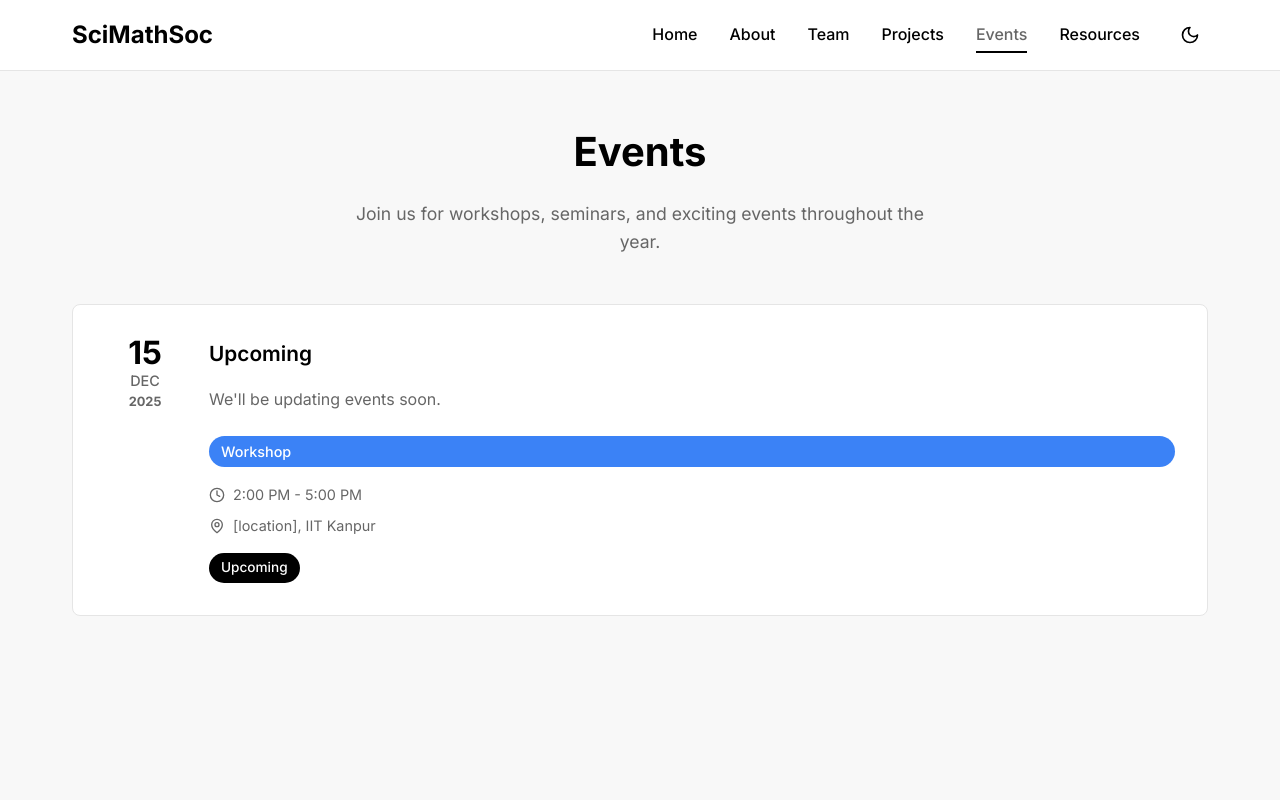
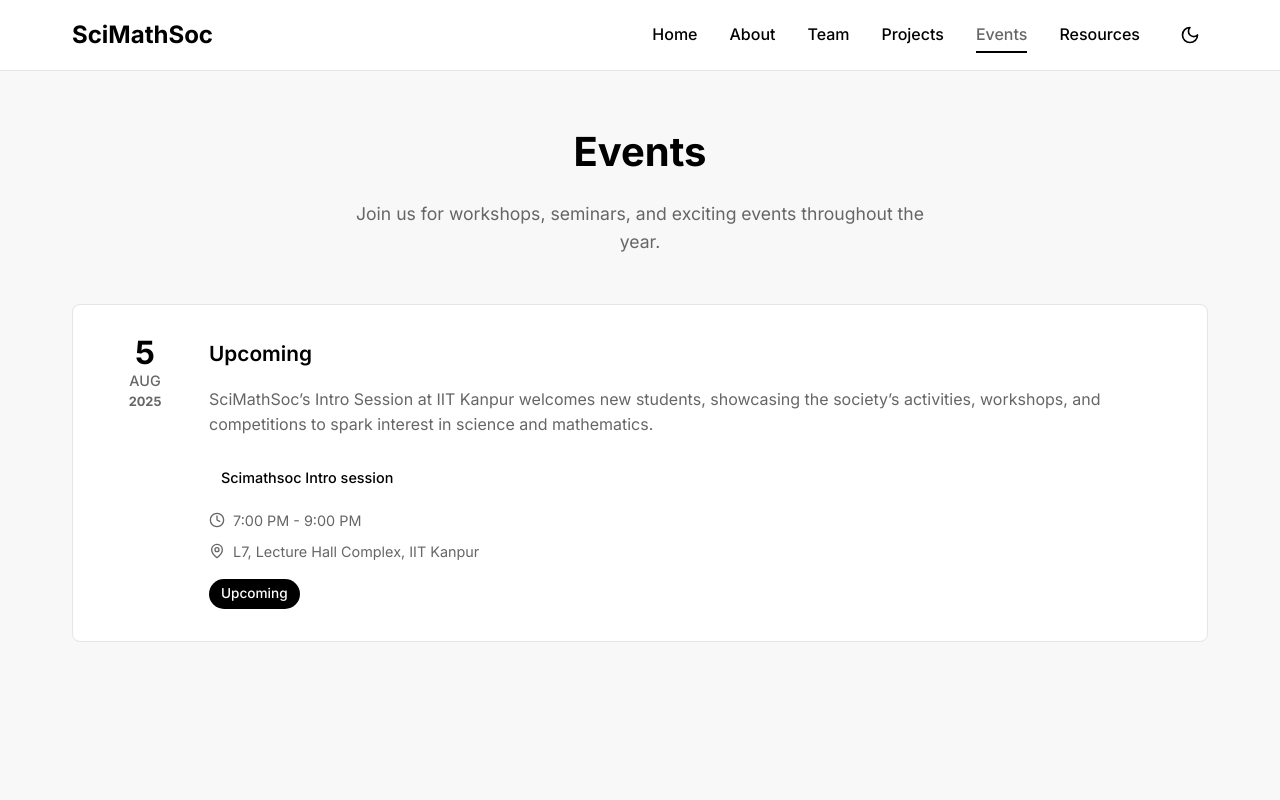
Before and after one commit to Singularityy0/scimathsoc, a React (Create React App) app: page /events in a window 1280 px wide. Shown: the top 800 px of the page. Built offline with nearby package versions, Linux system fonts and the light colour scheme.

Commit message:
update eevents

```diff
--- a/src/pages/Events.js
+++ b/src/pages/Events.js
@@ -27,24 +27,24 @@
         >
           <div className="event-card">
             <div className="event-date">
-              <span className="day">15</span>
-              <span className="month">Dec</span>
+              <span className="day">5</span>
+              <span className="month">Aug</span>
               <span className="year">2025</span>
             </div>
             <div className="event-content">
               <h3>Upcoming</h3>
               <p className="event-description">
-                We'll be updating events soon.
+                SciMathSoc’s Intro Session at IIT Kanpur welcomes new students, showcasing the society’s activities, workshops, and competitions to spark interest in science and mathematics.
               </p>
               <div className="event-meta">
-                <span className="event-category workshop">Workshop</span>
+                <span className="event-category Intro">Scimathsoc Intro session</span>
                 <span className="event-time">
                   <Clock size={16} />
-                  2:00 PM - 5:00 PM
+                  7:00 PM - 9:00 PM
                 </span>
                 <span className="event-location">
                   <MapPin size={16} />
-                  [location], IIT Kanpur
+                  L7, Lecture Hall Complex, IIT Kanpur
                 </span>
               </div>
               <div className="event-status">
```
Also changed, not shown: src/components/MascotPenguin.js (added).
